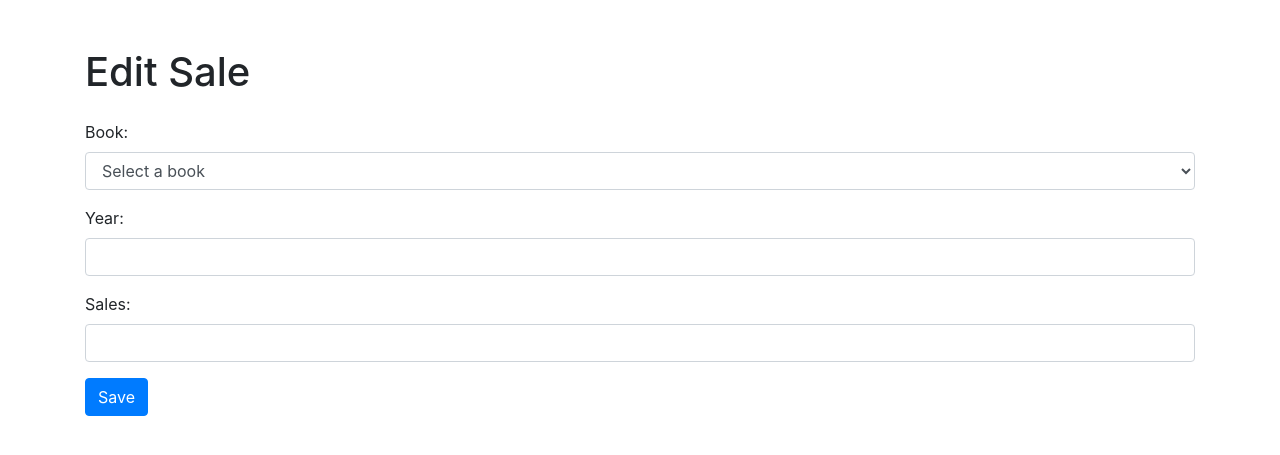
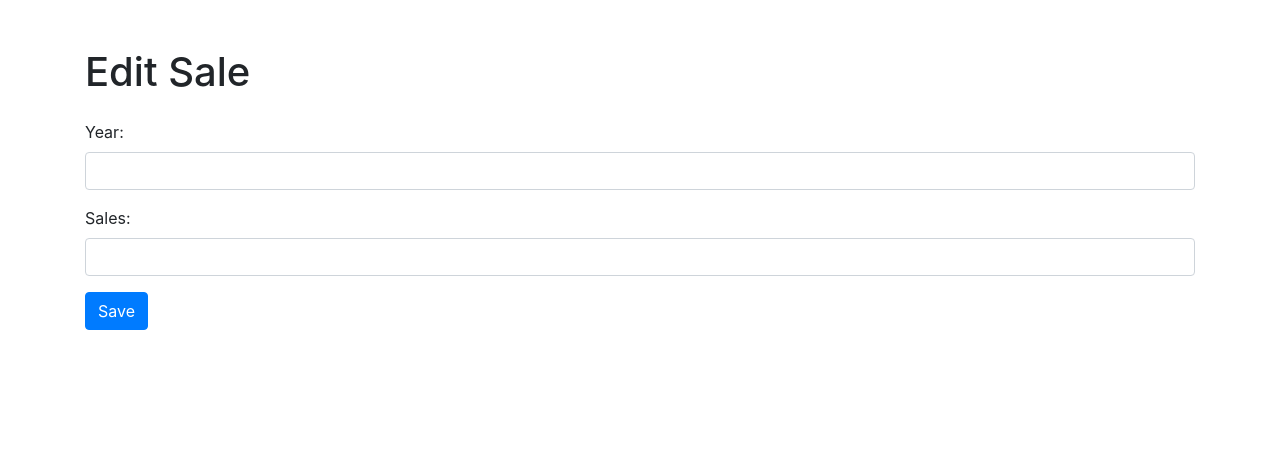
Before and after one commit to jihirmas/django-couchDB, a Django app: template djangocouch/djangocouchapp/templates/sales/edit.html in a window 1280 px wide. Shown: the part 56-511 px from the top of the page. Run offline with Django 5.2, Linux system fonts and the light colour scheme; the template is opened without the code that fills it, so the values that code supplies are empty; parts of the project's set-up code (start-up, migrations or seed data) failed here and were passed over; some libraries are stand-ins or nearby versions.

Commit message:
cambios hirmas

```diff
--- a/djangocouch/djangocouch/settings.py
+++ b/djangocouch/djangocouch/settings.py
@@ -130,7 +130,7 @@ DEFAULT_AUTO_FIELD = 'django.db.models.BigAutoField'
 database_name = 'grupo10'
 
 from cloudant.client import CouchDB
-client = CouchDB("admin", "adminadmin", url='http://127.0.0.1:5984', connect=True)
+client = CouchDB("admin", "admin", url='http://127.0.0.1:5984', connect=True)
 if database_name in client:
     MY_DATABASE = client[database_name]
 else:
--- a/djangocouch/djangocouchapp/templates/sales/edit.html
+++ b/djangocouch/djangocouchapp/templates/sales/edit.html
@@ -13,15 +13,6 @@
         <h1 class="mb-4">Edit Sale</h1>
         <form method="post">
             {% csrf_token %}
-            <div class="form-group">
-                <label for="book_id">Book:</label>
-                <select id="book_id" name="book_id" class="form-control" required>
-                    <option value="">Select a book</option>
-                    {% for book in books %}
-                        <option value="{{ book.id }}" {% if book.id == sale.book_id %}selected{% endif %}>{{ book.name }}</option>
-                    {% endfor %}
-                </select>
-            </div>
             <div class="form-group">
                 <label for="year">Year:</label>
                 <input type="number" id="year" name="year" class="form-control" value="{{ sale.year }}" required>
--- a/djangocouch/djangocouchapp/templates/sales/management.html
+++ b/djangocouch/djangocouchapp/templates/sales/management.html
@@ -27,6 +27,10 @@
                         <td>{{ sale.sales }}</td>
                         <td>
                             <a href="/edit-sale/{{ sale.id }}/" class="btn btn-warning btn-sm">Edit</a>
+                            <form action="/sale/{{ sale.id }}/delete/" method="post" style="display:inline;">
+                                {% csrf_token %}
+                                <button type="submit" class="btn btn-danger btn-sm">Delete</button>
+                            </form>
                         </td>
 
                     </tr>
--- a/djangocouch/djangocouchapp/urls.py
+++ b/djangocouch/djangocouchapp/urls.py
@@ -22,7 +22,8 @@ book_urls = [
 sales_urls = [
     path("create-sale/", sales_views.create_sale, name="create_sale"),
     path("edit-sale/<str:sale_id>/", sales_views.edit_sale, name="edit_sale"),
-    path("list-sales/", sales_views.list_sales, name="list_sales")
+    path("list-sales/", sales_views.list_sales, name="list_sales"),
+    path('sale/<str:sale_id>/delete/', sales_views.delete_sale, name='delete_sale'),
 ]
 
 urlpatterns = [
--- a/djangocouch/djangocouchapp/views/book_views.py
+++ b/djangocouch/djangocouchapp/views/book_views.py
@@ -78,4 +78,4 @@ def edit_book(request, book_id):
 def delete_book(request, book_id):
     book = my_database[book_id]
     book.delete()
-    return redirect('list_books')
+    return redirect('/list_books/')
```
Also changed, not shown: djangocouch/djangocouchapp/views/sales_views.py (+8 -9 lines).
